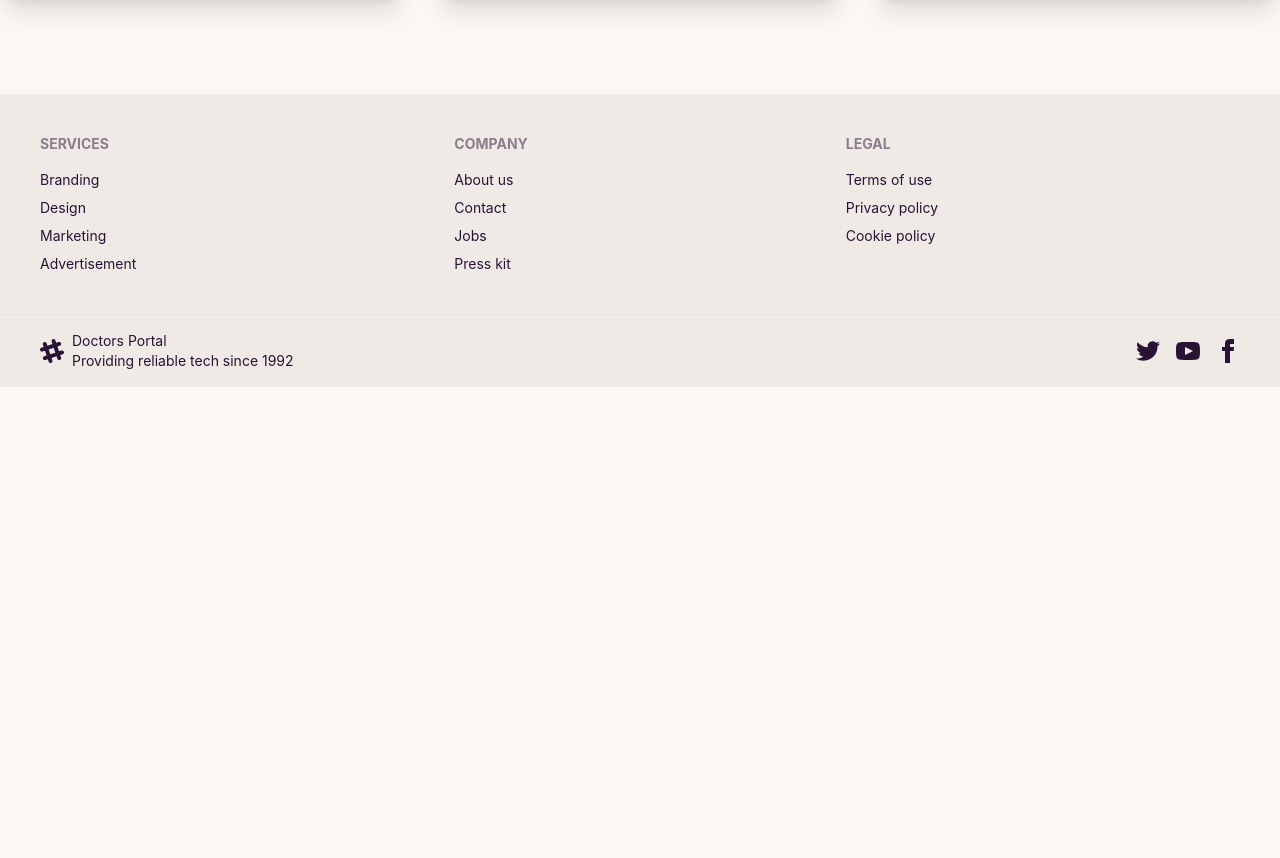
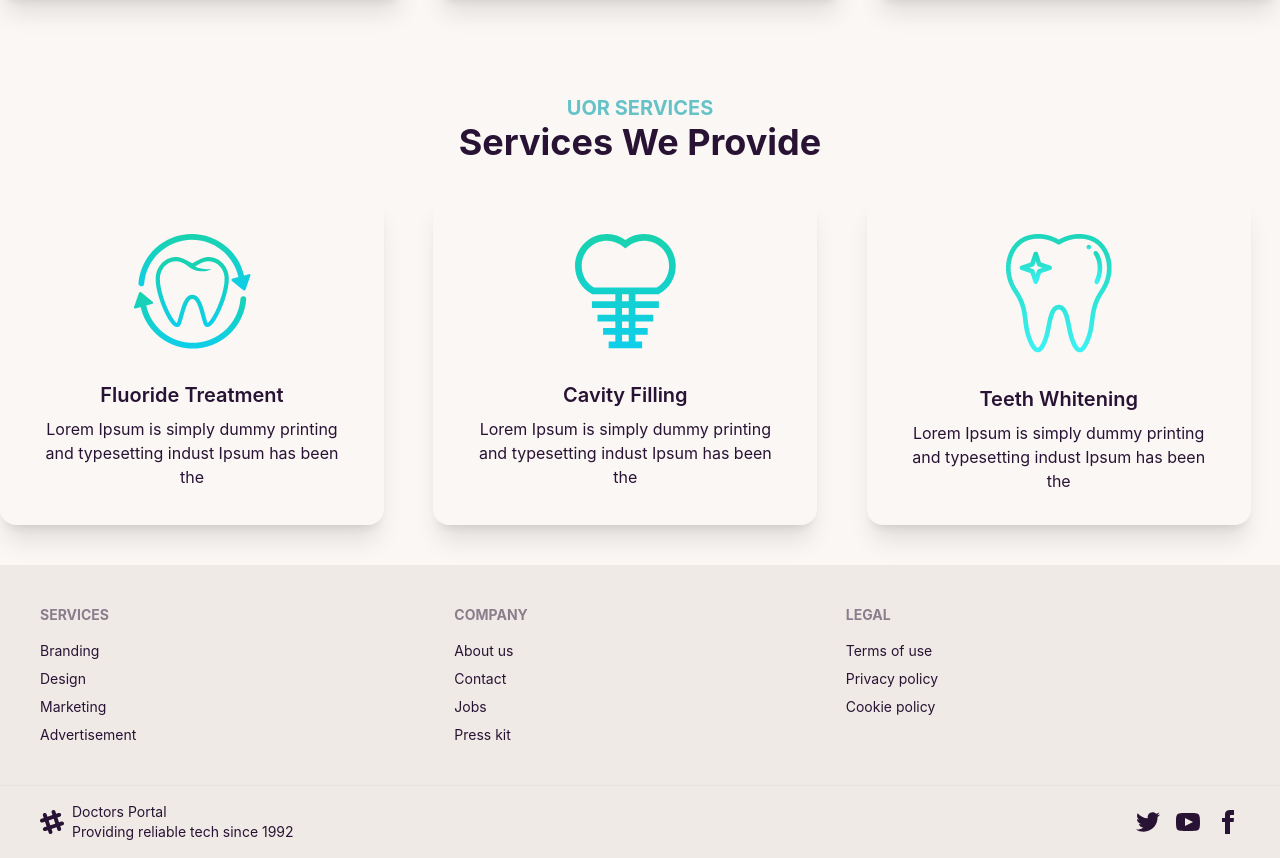
Before and after one commit to alamin0561464977/doctors-portal-client, a React (Create React App) app: page / in a window 1280 px wide. Shown: the part 791-1649 px from the top of the page. Before the commit the page ends 1178 px from the top, so only its background shows below. Built offline with nearby package versions, Linux system fonts and the light colour scheme.

Commit message:
added a Our services section

```diff
--- a/src/Pages/Home/Home/Home.js
+++ b/src/Pages/Home/Home/Home.js
@@ -1,12 +1,14 @@
 import React from 'react';
 import Banner from '../Banner/Banner';
 import DoctorsInfoCards from '../DoctorsInfoCards/DoctorsInfoCards';
+import OurServices from '../OurServices/OurServices';
 
 const Home = () => {
     return (
         <div>
             <Banner></Banner>
             <DoctorsInfoCards></DoctorsInfoCards>
+            <OurServices></OurServices>
         </div>
     );
 };
--- /dev/null
+++ b/src/Pages/Home/OurServices/OurServices.js
@@ -0,0 +1,43 @@
+import React from 'react';
+import fluoride from '../../../assets/images/fluoride.png';
+import cavity from '../../../assets/images/cavity.png';
+import whitening from '../../../assets/images/whitening.png';
+import Service from './Service';
+
+const OurServices = () => {
+    const services = [
+        {
+            _id: 1,
+            name: 'Fluoride Treatment',
+            p: 'Lorem Ipsum is simply dummy printing and typesetting indust Ipsum has been the',
+            img: fluoride
+        },
+        {
+            _id: 2,
+            name: 'Cavity Filling',
+            p: 'Lorem Ipsum is simply dummy printing and typesetting indust Ipsum has been the',
+            img: cavity
+        },
+        {
+            _id: 3,
+            name: 'Teeth Whitening',
+            p: 'Lorem Ipsum is simply dummy printing and typesetting indust Ipsum has been the',
+            img: whitening
+        },
+    ]
+    return (
+        <div>
+            <div className=' text-center mb-8'>
+                <h1 className='text-xl font-bold text-primary'>UOR SERVICES</h1>
+                <h3 className='text-4xl font-bold'>Services We Provide</h3>
+            </div>
+            <div className='grid grid-cols-1 md:grid-cols-2 lg:grid-cols-3 gap-5'>
+                {
+                    services.map(service => <Service service={service} key={services._id}></Service>)
+                }
+            </div>
+        </div>
+    );
+};
+
+export default OurServices;
--- /dev/null
+++ b/src/Pages/Home/OurServices/Service.js
@@ -0,0 +1,18 @@
+import React from 'react';
+
+const Service = ({ service }) => {
+    const { img, name, p } = service;
+    return (
+        <div className="card w-96 bg-base-100 shadow-xl">
+            <figure className="px-10 pt-10">
+                <img src={img} alt="Shoes" className="rounded-xl" />
+            </figure>
+            <div className="card-body items-center text-center">
+                <h2 className="card-title">{name}</h2>
+                <p>{p}</p>
+            </div>
+        </div>
+    );
+};
+
+export default Service;
--- a/src/Pages/Share/Footer/Footer.js
+++ b/src/Pages/Share/Footer/Footer.js
@@ -3,7 +3,7 @@ import React from 'react';
 const Footer = () => {
     return (
         <div>
-            <footer className="footer p-10 bg-base-200 text-base-content">
+            <footer className="footer mt-10 p-10 bg-base-200 text-base-content">
                 <div>
                     <span className="footer-title">Services</span>
                     <a href='/' className="link link-hover">Branding</a>
```
